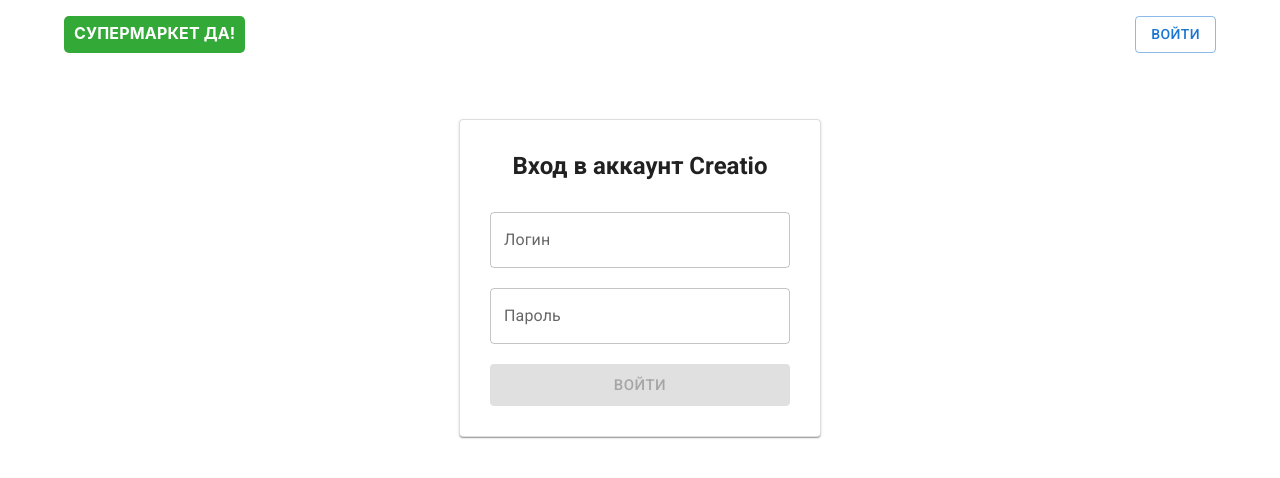
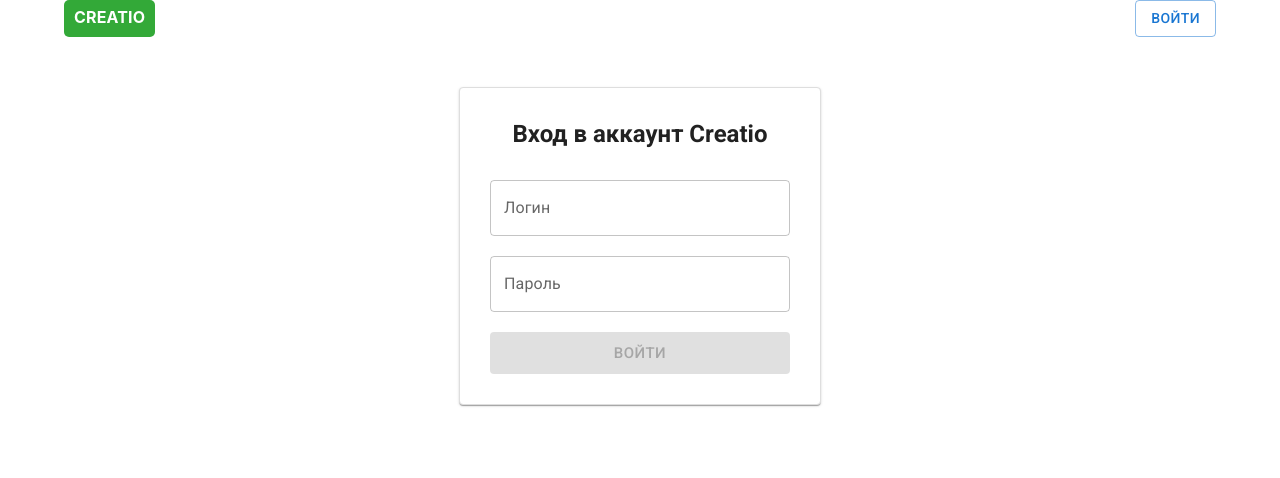
Before and after one commit to Dblue44/telegrambot, a React (Create React App) app: page /login in a window 1280 px wide. Shown: the top 478 px of the page. Built offline with nearby package versions, Linux system fonts and the light colour scheme.

Commit message:
Deploy version 1.1.1
(cherry picked from commit 62abb78ef3ef76bfe19a09e328d58c346cfcce18)

# Conflicts:
#	src/Components/Menu/Menu.js

```diff
--- a/src/Components/Menu/Menu.js
+++ b/src/Components/Menu/Menu.js
@@ -1,40 +1,53 @@
 import React from "react";
 import Button from "@mui/material/Button";
-import { useSelector } from "react-redux";
-import { checkIsAuth } from "../../Redux/features/auth/authSlice";
+import { useDispatch, useSelector } from "react-redux";
+import { logout, checkIsAuth } from "../../Redux/features/auth/authSlice";
 
 import Container from "@mui/material/Container";
 import { Link } from "react-router-dom";
 import styles from "./Menu.module.scss";
 
 const Menu = () => {
-    //const dispatch = useDispatch();
+    const dispatch = useDispatch();
     const isAuth = useSelector(checkIsAuth);
 
-    // const onClickLogout = () => {
-    //     if (window.confirm("Вы действительно хотите выйти?")) {
-    //         dispatch(logout());
-    //         window.localStorage.removeItem("bpmcsrf");
-    //     }
-    // };
+    const onClickLogout = () => {
+        if (window.confirm("Вы действительно хотите выйти?")) {
+            dispatch(logout());
+            window.localStorage.removeItem("bpmcsrf");
+        }
+    };
 
     return (
-        <Container fixed sx={{paddingTop: "1em", paddingBottom: "1em"}}>
+        <div className={styles.Menu}>
+            <Container fixed>
                 <div className={styles.inner}>
                     <Link className={styles.logo} to="/">
-                    <div>Супермаркет ДА!</div>
+                        <div>Creatio</div>
                     </Link>
                     <div className={styles.buttons}>
-                    {!isAuth &&
+                        {isAuth ? (
                             <>
+                                <Button
+                                    onClick={onClickLogout}
+                                    variant="contained"
+                                    color="error"
+                                >
+                                    Выйти
+                                </Button>
+                            </>
+                        ) : (
+                            <>
+                                {/* eslint-disable-next-line react/jsx-no-undef */}
                                 <Link to="/login">
                                     <Button variant="outlined">Войти</Button>
                                 </Link>
                             </>
-                    }
+                        )}
                     </div>
                 </div>
             </Container>
+        </div>
     );
 };
 
```
Lines whose indentation alone changed are shown as unchanged.
